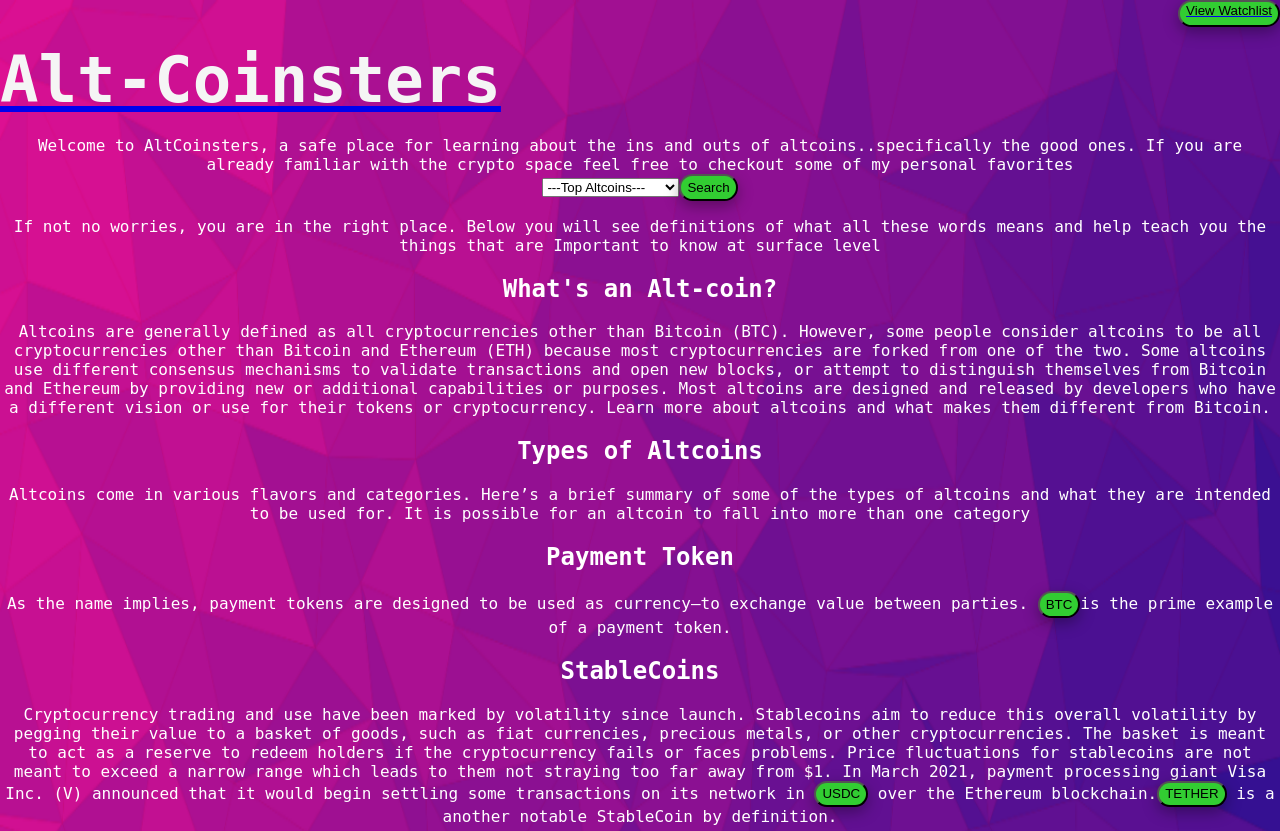
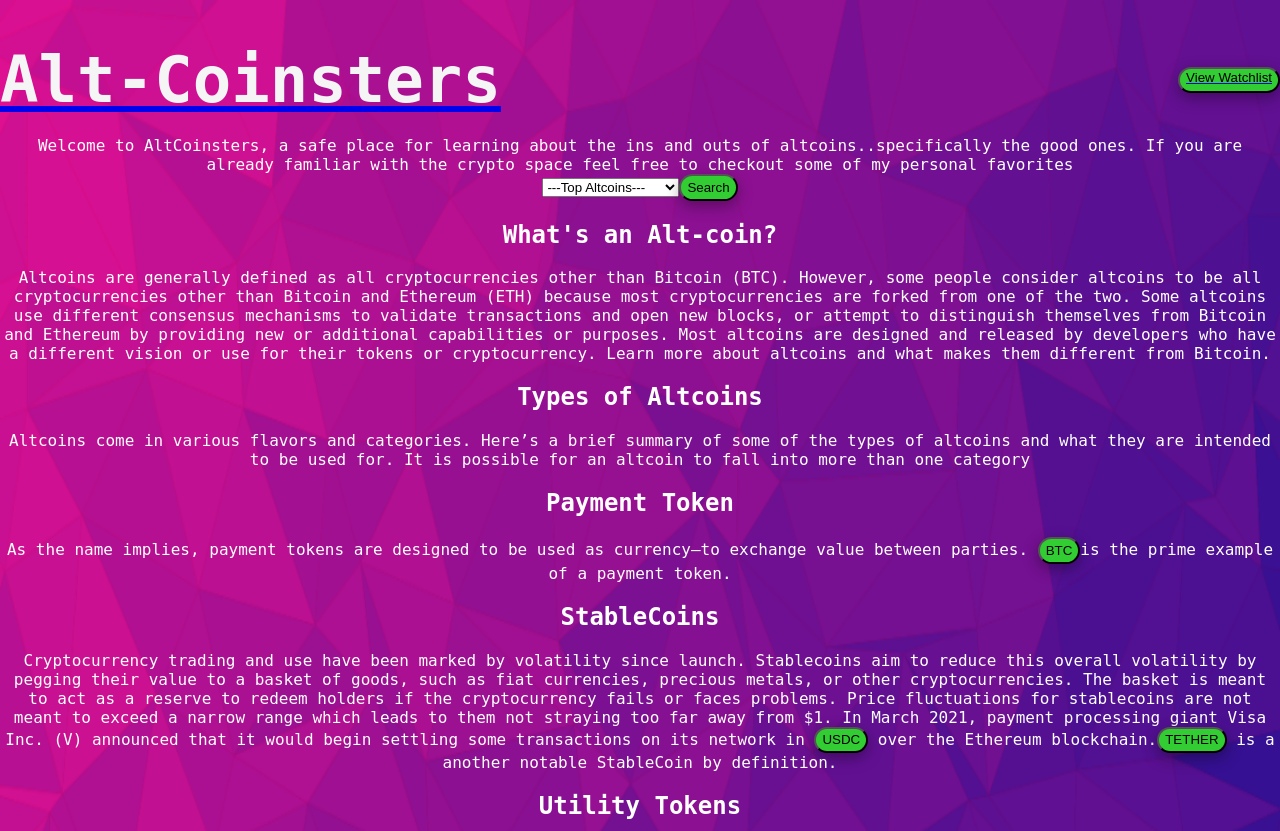
Before and after one commit to kendallm360/alt-coinsters, a React (Create React App) app: page / in a window 1280 px wide. Shown: the top 831 px of the page. Built offline with nearby package versions, Linux system fonts and the light colour scheme; a web font is replaced by a local one.

Commit message:
update coin component styling

```diff
--- a/src/components/app/App.css
+++ b/src/components/app/App.css
@@ -7,5 +7,7 @@
   background-position: center;
   color: white;
   font-family: space-mono, mono;
+  height: fit-content;
   text-align: center;
+  width: fit-content;
 }
--- a/src/components/chart/CoinChart.css
+++ b/src/components/chart/CoinChart.css
@@ -1,6 +1,4 @@
 .chart-display {
-  /* align-self: center; */
-  /* margin-left: 12rem; */
   height: 20%;
   width: 50%;
   background-color: whitesmoke;
--- a/src/components/coin/Coin.css
+++ b/src/components/coin/Coin.css
@@ -27,3 +27,19 @@
   height: 3.5em;
   width: 3.5em;
 }
+
+.chart {
+  display: flex;
+  flex-direction: row;
+  justify-content: center;
+}
+
+.search,
+.add-to-watchlist {
+  background-color: limegreen;
+  border-radius: 2em;
+  box-shadow: rgba(0, 0, 0, 0.35) 0px 5px 15px;
+  color: black;
+  cursor: pointer;
+  height: 2em;
+}
--- a/src/components/coin/Coin.js
+++ b/src/components/coin/Coin.js
@@ -1,10 +1,10 @@
+import "./Coin.css";
 import { useEffect, useState } from "react";
 import { fetchCoinPreviousDay, fetchAnnuals } from "../../apiCalls";
 import PropTypes from "prop-types";
 import { assignName, tickers, assignData, favorites } from "../../utils";
 import CoinDetails from "../coinDetails/CoinDetails";
 import CoinChart from "../chart/CoinChart";
-import "./Coin.css";
 import { Link } from "react-router-dom";
 
 const Coin = ({ tickerSymbol }) => {
@@ -16,6 +16,7 @@ const Coin = ({ tickerSymbol }) => {
   const [annualLow, setAnnualLow] = useState(0);
   const [annualVolume, setAnnualVolume] = useState(0);
   const [coinData, setCoinData] = useState("");
+  const [favorited, setFavorited] = useState(false);
 
   const [chartData, setChartData] = useState({
     labels: [],
@@ -49,7 +50,6 @@ const Coin = ({ tickerSymbol }) => {
       );
       setChartData({
         labels: [
-          //   "August",
           "September",
           "October",
           "November",
@@ -62,17 +62,7 @@ const Coin = ({ tickerSymbol }) => {
           "June",
           "July",
           "August",
-          //   "March",
-          //   "April",
-          //   "May",
-          //   "June",
-          //   "July",
-          //   "August",
         ],
-        // labels: [
-        //   data.results.map((day) => new Date(day.t).toLocaleDateString()),
-        // ],
-
         datasets: [
           {
             label: "HIGHEST CLOSE",
@@ -84,9 +74,6 @@ const Coin = ({ tickerSymbol }) => {
       setChartOptions({
         responsive: true,
         plugins: {
-          //   legend: {
-          //     position: "top",
-          //   },
           title: {
             display: true,
             text: "HIGHEST PRICES PER MONTH",
@@ -118,9 +105,7 @@ const Coin = ({ tickerSymbol }) => {
           .pop()
       );
       setChartData({
-        // labels: [data.results.map((day) => new Date(day.t))],
         labels: [
-          "August",
           "September",
           "October",
           "November",
@@ -145,9 +130,6 @@ const Coin = ({ tickerSymbol }) => {
       setChartOptions({
         responsive: true,
         plugins: {
-          //   legend: {
-          //     position: "top",
-          //   },
           title: {
             display: true,
             text: "HIGHEST PRICES PER MONTH",
@@ -176,6 +158,7 @@ const Coin = ({ tickerSymbol }) => {
       lastClose: coin.c,
       coinInfo: coinData,
     });
+    setFavorited(true);
   };
 
   return (
@@ -188,15 +171,17 @@ const Coin = ({ tickerSymbol }) => {
           })}
         </select>
         <Link to={`/coin/${alt}`}>
-          <button onClick={handleRender}>Search</button>
+          <button className="search" onClick={handleRender}>
+            Search
+          </button>
         </Link>
       </div>
       <header className="coin-header">
         <div className="coin-information">
           <img className="coin-logo" src={coinData.img} />
           <h2 className="coin-name">{coinData.crypto}</h2>
-          {/* <span>({symbol.length > 1 ? symbol : `USD${symbol}`})</span> */}
           <span>{coinData.ticker}</span>
+          {favorited && <span>⭐️</span>}
         </div>
         <button className="add-to-watchlist" onClick={addToFavorites}>
           Add to Watchlist
--- a/src/components/definitions/Definitions.js
+++ b/src/components/definitions/Definitions.js
@@ -36,11 +36,6 @@ const Definitions = () => {
             </button>
           </Link>
         </div>
-      </p>
-      <p>
-        If not no worries, you are in the right place. Below you will see
-        definitions of what all these words means and help teach you the things
-        that are Important to know at surface level
       </p>
       <h2>What's an Alt-coin?</h2>
       <p>
--- a/src/components/navBar/NavBar.css
+++ b/src/components/navBar/NavBar.css
@@ -12,6 +12,7 @@
   color: black;
   cursor: pointer;
   height: 2em;
+  margin-top: 5em;
 }
 
 .title {
```
